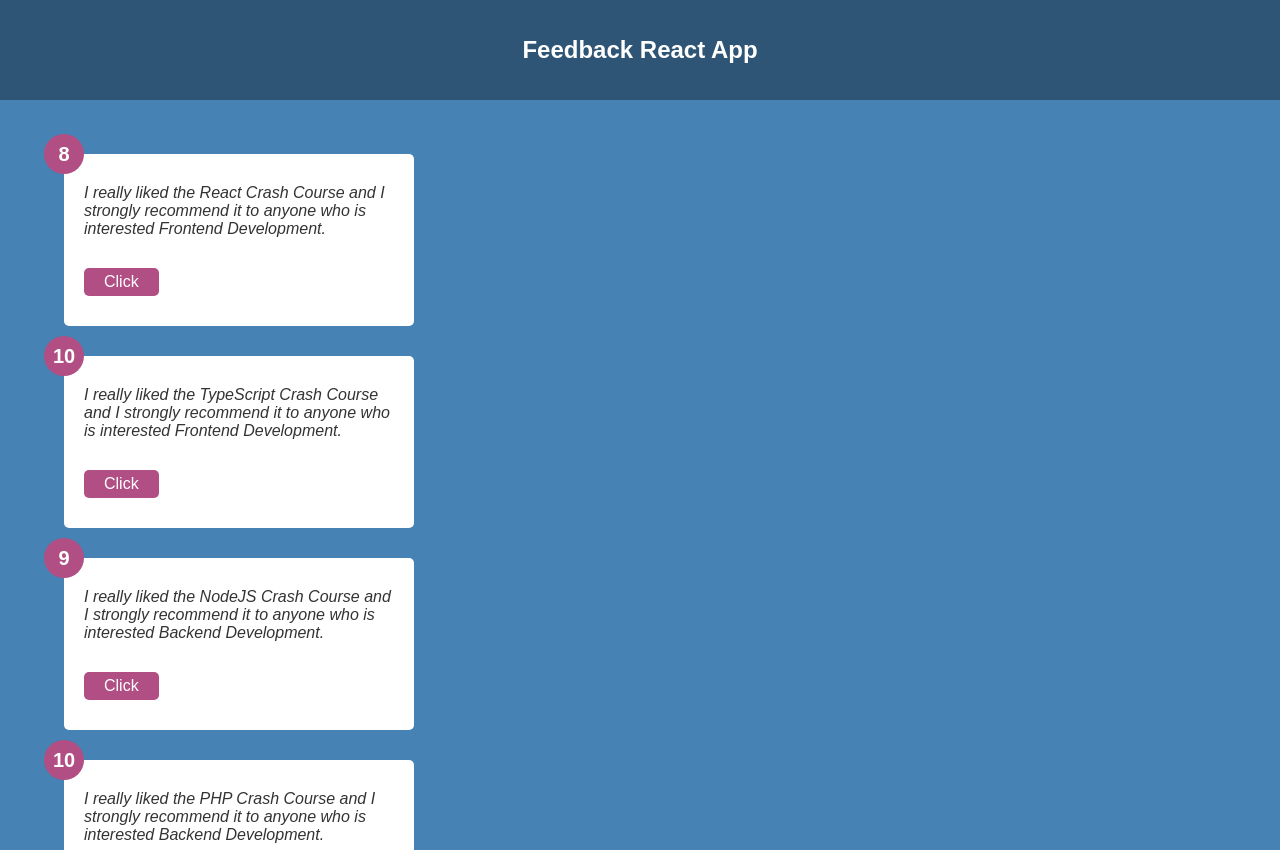
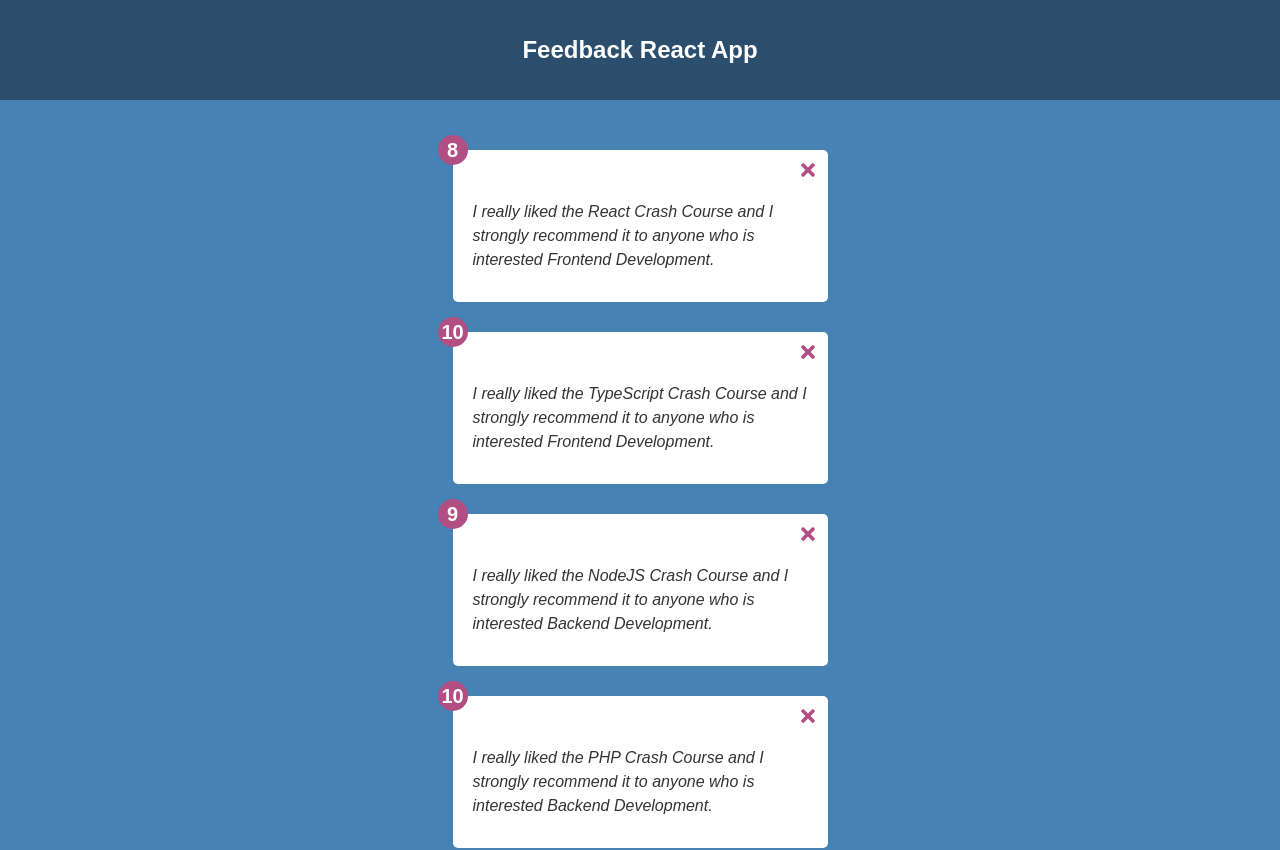
Before and after one commit to danielcostarosenthal/feedback-app, a React (Create React App) app: page / in a window 1280 px wide. Shown: the top 850 px of the page. Built offline with nearby package versions, Linux system fonts and the light colour scheme.

Commit message:
Added feedback delete functionality

```diff
--- a/package.json
+++ b/package.json
@@ -9,6 +9,7 @@
 		"colors": "^1.4.0",
 		"react": "^17.0.2",
 		"react-dom": "^17.0.2",
+		"react-icons": "^4.3.1",
 		"react-scripts": "5.0.0",
 		"styled-components": "^5.3.3",
 		"web-vitals": "^2.1.4"
--- a/src/App.jsx
+++ b/src/App.jsx
@@ -1,19 +1,24 @@
+import { useState } from 'react'
 import { Resets } from './components/styles/Resets.styled'
 import { Container } from './components/styles/Container.styled'
 import Header from './components/Header'
 import FeedbackList from './components/FeedbackList'
 import FeedbackData from './data/FeedbackData'
-import { useState } from 'react'
 
 const App = () => {
 	const [feedback, feedbackSet] = useState(FeedbackData)
+
+	const deleteFeedback = (id) => {
+		console.log(id)
+		feedbackSet(feedback.filter((item) => item.id !== id))
+	}
 
 	return (
 		<>
 			<Resets />
 			<Header />
 			<Container>
-				<FeedbackList feedback={feedback} />
+				<FeedbackList feedback={feedback} handleDelete={deleteFeedback} />
 			</Container>
 		</>
 	)
--- a/src/components/FeedbackItem.jsx
+++ b/src/components/FeedbackItem.jsx
@@ -1,23 +1,17 @@
 import PropTypes from 'prop-types'
 import Card from './shared/Card'
+import { FaTimes } from 'react-icons/fa'
 
 const FeedbackItem = (props) => {
-	const handleClick = (item) => {
-		console.log(`Rating: ${item.rating}`)
-		console.log(`Text: ${item.text}`)
-		console.log(`ID: ${item.id}`)
-	}
-
 	return (
 		<Card>
 			<div className='card-rating'>{props.item.rating}</div>
+			<button
+				className='card-delete'
+				onClick={() => props.handleDelete(props.item.id)}>
+				<FaTimes />
+			</button>
 			<div className='card-text'>{props.item.text}</div>
-			<button
-				onClick={() => {
-					handleClick(props.item)
-				}}>
-				Click
-			</button>
 		</Card>
 	)
 }
--- a/src/components/FeedbackList.jsx
+++ b/src/components/FeedbackList.jsx
@@ -3,13 +3,17 @@ import FeedbackItem from './FeedbackItem'
 
 const FeedbackList = (props) => {
 	if (!props.feedback || props.feedback.length === 0) {
-		return <p>No Feedback to be Displayed</p>
+		return <p className='no-feedback'>No Feedbacks to be displayed...</p>
 	}
 
 	return (
 		<ul>
 			{props.feedback.map((item) => (
-				<FeedbackItem key={item.id} item={item} />
+				<FeedbackItem
+					key={item.id}
+					item={item}
+					handleDelete={props.handleDelete}
+				/>
 			))}
 		</ul>
 	)
@@ -28,7 +32,13 @@ FeedbackList.defaultProps = {
 
 // FeedbackList Typechecking PropTypes
 FeedbackList.propTypes = {
-	feedback: PropTypes.array.isRequired,
+	feedback: PropTypes.arrayOf(
+		PropTypes.shape({
+			rating: PropTypes.number.isRequired,
+			text: PropTypes.string.isRequired,
+			id: PropTypes.number.isRequired,
+		})
+	),
 }
 
 export default FeedbackList
--- a/src/components/shared/Card.jsx
+++ b/src/components/shared/Card.jsx
@@ -1,7 +1,19 @@
+import PropTypes from 'prop-types'
 import { StyledCard } from '../styles/Card.styled'
 
-const Card = ({ children }) => {
-	return <StyledCard>{children}</StyledCard>
+const Card = ({ children, reverse }) => {
+	return <StyledCard reverse={reverse}>{children}</StyledCard>
+}
+
+// Card Default Props
+Card.defaultProps = {
+	reverse: false,
+}
+
+// Card Typechecking PropTypes
+Card.propTypes = {
+	children: PropTypes.node.isRequired,
+	reverse: PropTypes.bool.isRequired,
 }
 
 export default Card
--- a/src/components/styles/Card.styled.js
+++ b/src/components/styles/Card.styled.js
@@ -1,21 +1,24 @@
 import styled from 'styled-components'
 
-export const StyledCard = styled.div`
+export const StyledCard = styled.li`
 	width: 100%;
-	max-width: 350px;
-	margin: 30px 0;
-	padding: 30px 20px;
+	max-width: 375px;
+	margin: 30px auto;
+	padding: 50px 20px 30px 20px;
 	position: relative;
 
-	background-color: #fff;
+	background-color: ${(props) =>
+		props.reverse ? 'rgba(0, 0, 0, 0.4)' : '#fff'};
 	border-radius: 5px;
+	line-height: 1.5;
+	list-style: none;
 
 	.card-rating {
 		position: absolute;
 		top: 0;
 		left: 0;
-		width: 40px;
-		height: 40px;
+		width: 30px;
+		height: 30px;
 		transform: translate(-50%, -50%);
 
 		background-color: #b14e84;
@@ -23,24 +26,57 @@ export const StyledCard = styled.div`
 		color: #fff;
 		font-weight: bold;
 		font-size: 1.25rem;
-		line-height: 40px;
+		line-height: 30px;
 		text-align: center;
 	}
 
+	.card-delete {
+		width: 0px;
+		height: 0px;
+		position: absolute;
+		top: 20px;
+		right: 20px;
+
+		background-color: none;
+		border: none;
+		outline: none;
+	}
+
+	.card-delete > svg {
+		transform: translate(-50%, -50%);
+
+		color: #b14e84;
+		cursor: pointer;
+		font-size: 1.25rem;
+	}
+
+	.card-delete > svg:active {
+		font-size: 1.1rem;
+	}
+
 	.card-text {
-		color: #333;
+		color: ${(props) => (props.reverse ? '#fff' : '#333')};
 		font-style: italic;
 	}
 
-	button {
-		margin-top: 30px;
-		padding: 5px 20px;
+	/* This class is not used */
+	.card-btn {
+		width: 100%;
+		margin: 30px auto 0 auto;
+		padding: 10px 20px;
+		display: block;
 
 		background-color: #b14e84;
 		border: 0;
 		border-radius: 5px;
 		color: #fff;
+		cursor: pointer;
 		font-size: inherit;
 		outline: none;
+		text-align: center;
+	}
+
+	.card-btn:active {
+		transform: scale(0.98);
 	}
 `
--- a/src/components/styles/Container.styled.js
+++ b/src/components/styles/Container.styled.js
@@ -4,5 +4,12 @@ export const Container = styled.div`
 	width: 100%;
 	max-width: 1200px;
 	margin: 0 auto;
-	padding: 24px;
+	padding: 20px;
+
+	.no-feedback {
+		color: #fff;
+		font-size: 1.25rem;
+		text-align: center;
+		margin-top: 50px;
+	}
 `
--- a/src/components/styles/Header.styled.js
+++ b/src/components/styles/Header.styled.js
@@ -4,7 +4,7 @@ export const StyledHeader = styled.header`
 	width: 100%;
 	height: 100px;
 
-	background-color: rgba(0, 0, 0, 0.35);
+	background-color: rgba(0, 0, 0, 0.4);
 	color: #fff;
 	line-height: 100px;
 	text-align: center;
--- a/src/data/FeedbackData.js
+++ b/src/data/FeedbackData.js
@@ -1,3 +1,5 @@
+import PropTypes from 'prop-types'
+
 const FeedbackData = [
 	{
 		rating: 8,
```
Also changed, not shown: src/components/styles/Resets.styled.js (+8 -2 lines), 1 other file (tests, documents, lock files or other folders).
